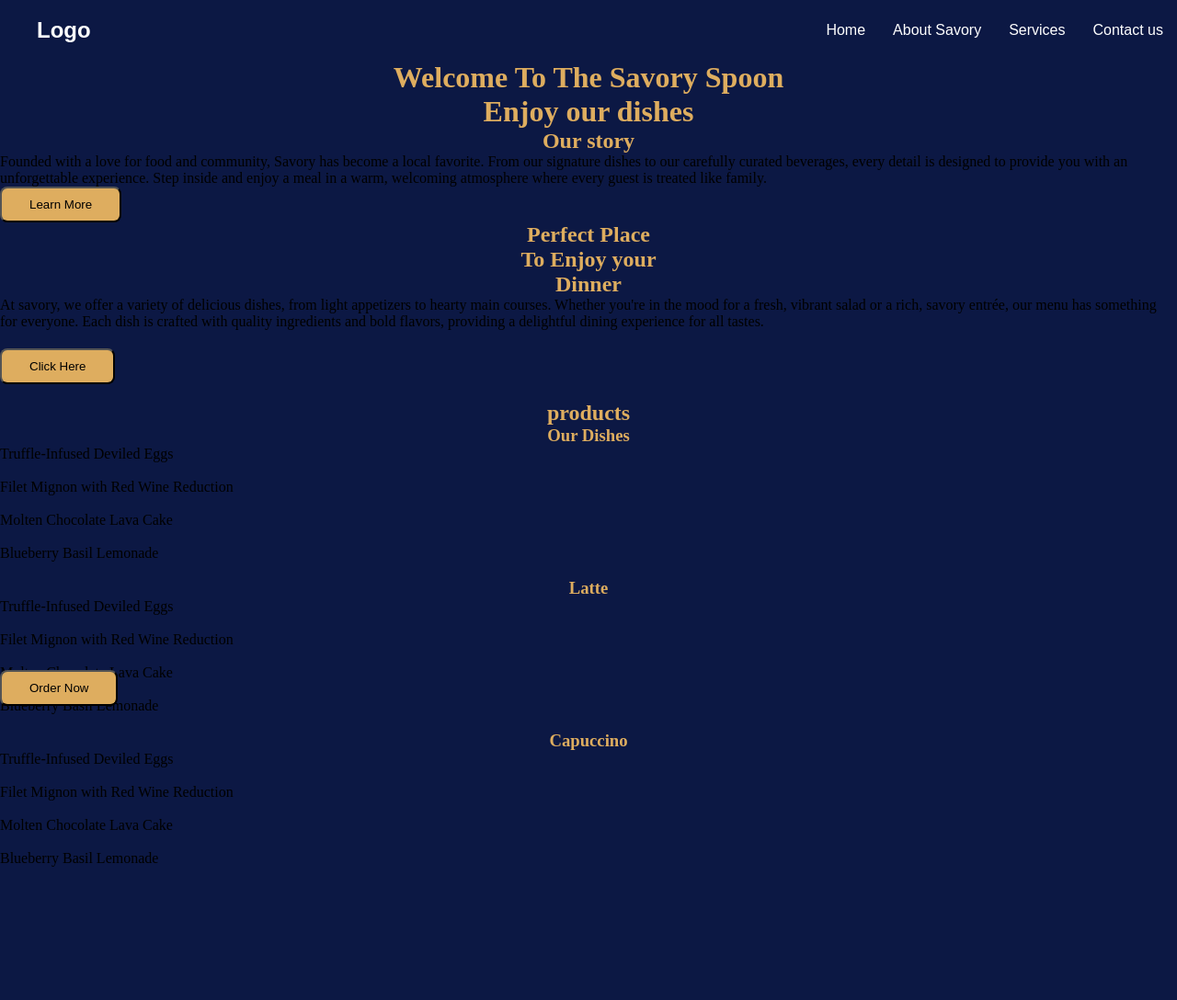
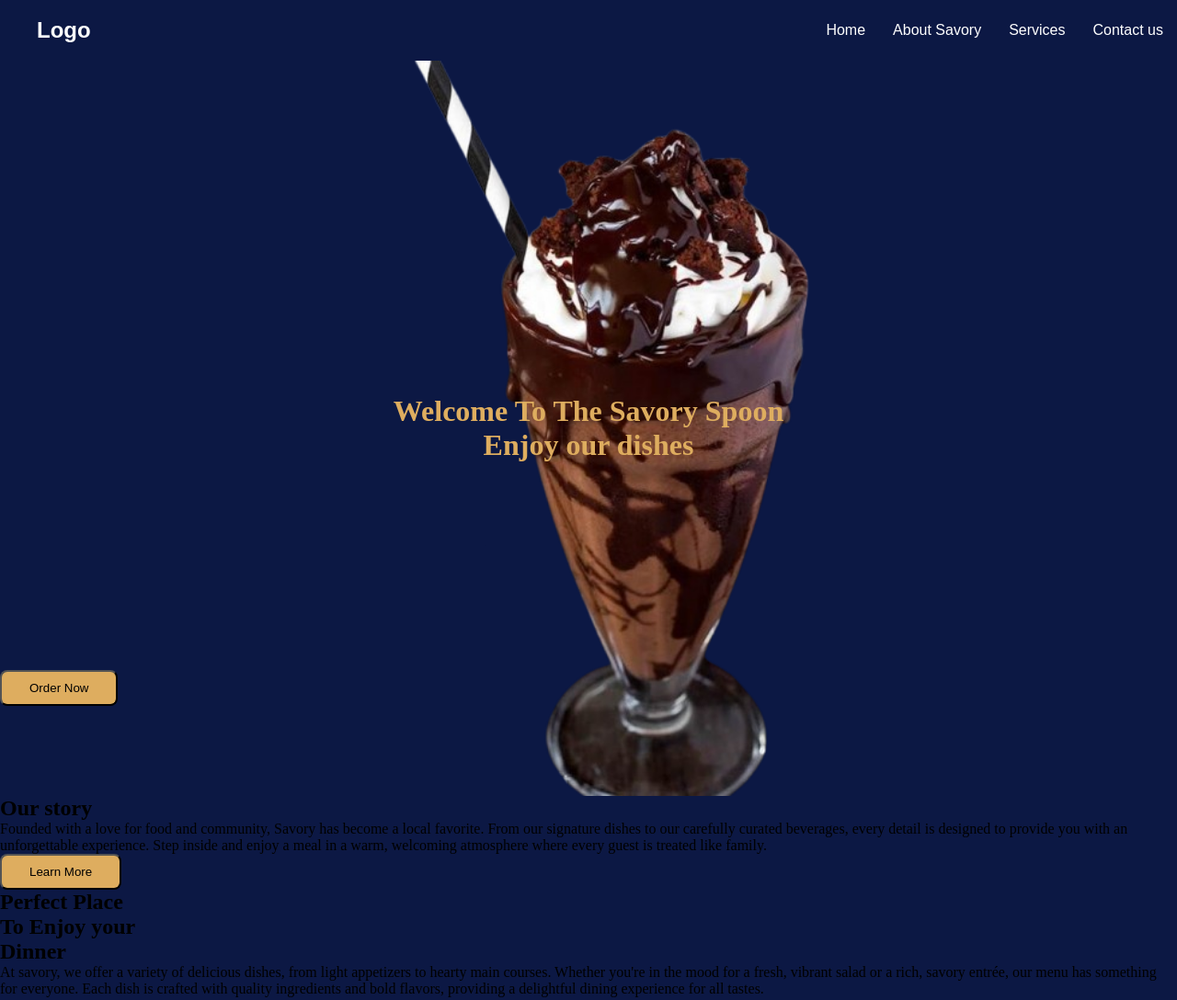
Before and after one commit to Popeaura/Odin-recipes, a plain HTML site: page index.html in a window 1280 px wide. Shown: the top 1088 px of the page at 92% size. Before the commit the page ends 961 px from the top, so only its background shows below. Drawn offline with Linux system fonts and the light colour scheme.

Commit message:
I modified my styles.css file

```diff
--- a/styles.css
+++ b/styles.css
@@ -48,10 +48,8 @@ li a:hover{
 }
 
 /* nav end */
-h1{
-    text-align: center;
-    color: #dead5f;
-}
+
+/* utility styles*/
 button{
     padding: 10px 30px ;
     background-color:#dead5f;
@@ -62,3 +60,20 @@ button{
     position: absolute;
     bottom: 2rem;
 }
+/* header start */
+.header{
+    background: url(recipes/Assets/Digital.png);
+    background-position: center;
+    background-size:contain;
+    background-repeat: no-repeat;
+    height: 100vh;
+    font-family: serif;
+    font-weight: normal;
+
+    /*flex-box*/
+    display: flex;
+    flex-direction: column;
+    justify-content: center;
+    color: #dead5f;
+    text-align: center;
+}
```
